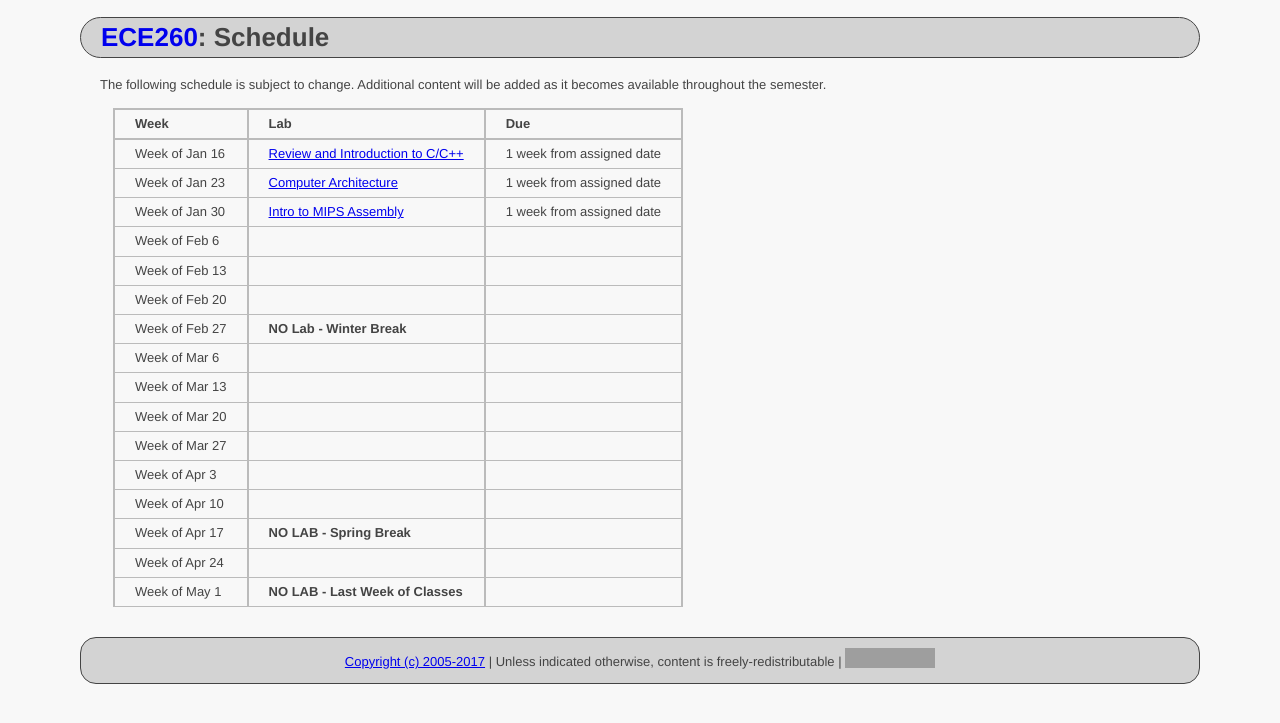
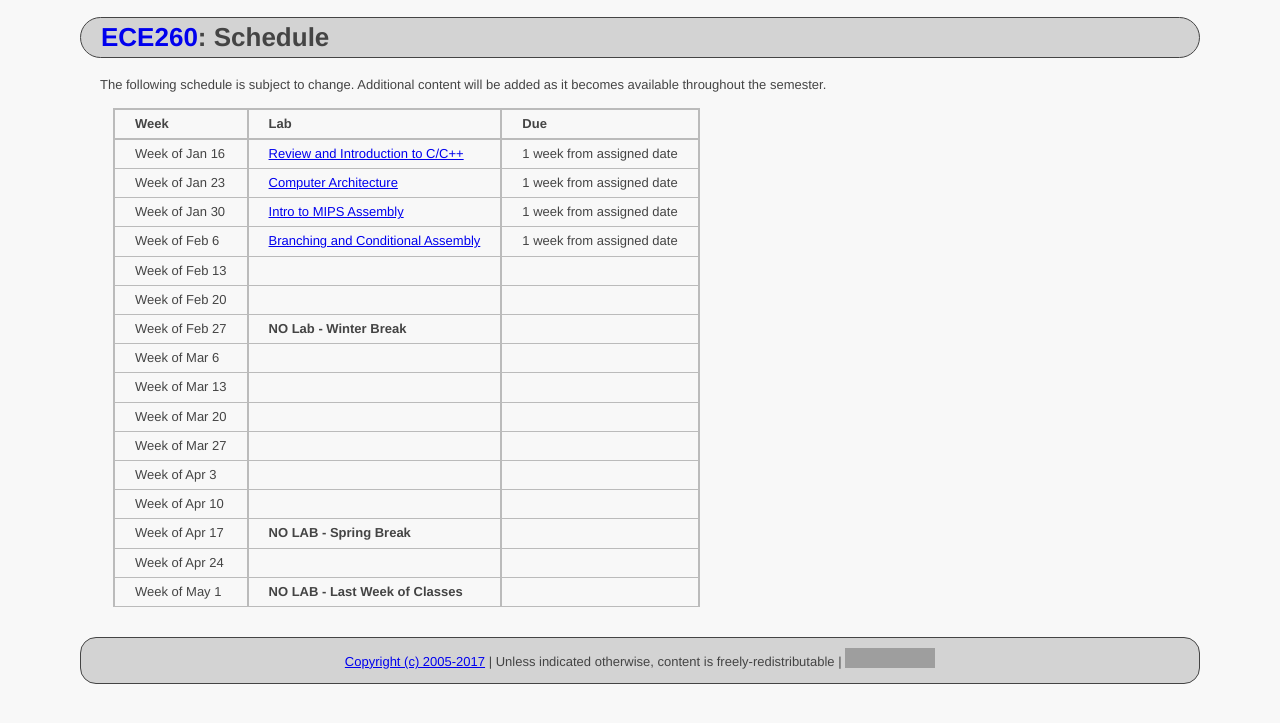
Before and after one commit to ycpcs/ece260-spring2017, a Jekyll site: the page built from schedule_lab.md, in a window 1280 px wide. Shown: the top 723 px of the page. Built offline with Jekyll 4.4.1, drawn with Linux system fonts in a browser that asks for light colours; grey boxes are pictures that could not be loaded.

Commit message:
added lab #4

```diff
--- a/schedule_lab.md
+++ b/schedule_lab.md
@@ -13,7 +13,7 @@ Additional content will be added as it becomes available throughout the semester
 Week of Jan 16 |  [Review and Introduction to C/C++](https://drive.google.com/a/ycp.edu/file/d/0B36p-YmqpYFWb2V3b1VOWVZwaHM/view?usp=sharing)        |  1 week from assigned date
 Week of Jan 23 |  [Computer Architecture](https://drive.google.com/a/ycp.edu/file/d/0B36p-YmqpYFWY2FFXzNaR1FldVk/view?usp=sharing)                   |  1 week from assigned date
 Week of Jan 30 |  [Intro to MIPS Assembly](https://drive.google.com/a/ycp.edu/file/d/0B36p-YmqpYFWME9NTEw1SWJEUG8/view?usp=sharing)                  |  1 week from assigned date
-Week of Feb 6  |                                                                                                                                     |
+Week of Feb 6  |  [Branching and Conditional Assembly](https://drive.google.com/a/ycp.edu/file/d/0B36p-YmqpYFWNzd0M3NTX0VpU2M/view?usp=sharing)      |  1 week from assigned date
 Week of Feb 13 |                                                                                                                                     |
 Week of Feb 20 |                                                                                                                                     |
 Week of Feb 27 |  **NO Lab - Winter Break**                                                                                                          |
```
Also changed, not shown: schedule_lecture.md (+1 -1 lines).
